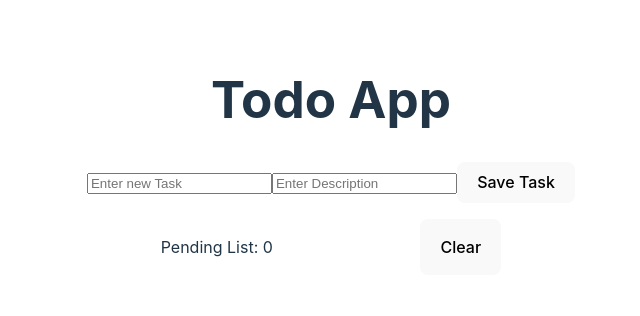
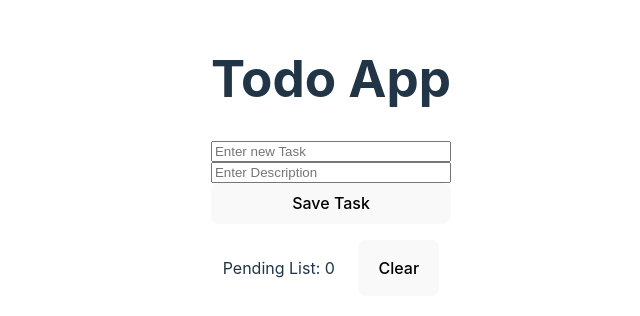
Before and after one commit to CEstradaSierra/Nueva-Todo-List, a React (Vite) app: page / in a window 1280 px wide. Shown: the part 244-560 px from the top of the page, without its empty margins (309-949 px from the left). Built offline with nearby package versions, Linux system fonts and the light colour scheme.

Commit message:
cambiar orden de los input

```diff
--- a/src/App.css
+++ b/src/App.css
@@ -61,3 +61,9 @@ footer{
   display: flex;
   justify-content: space-around;
 }
+
+form{
+  display:flex;
+  flex-direction:column;
+  justify-content:center;
+}
--- a/src/componentes/TaskCreator.jsx
+++ b/src/componentes/TaskCreator.jsx
@@ -2,8 +2,17 @@ import { useState } from 'react'
 import {useForm} from 'react-hook-form'
 export const TaskCreator=({createNewTask})=>{
     const[newTaskName,setNewTaskname]=useState('')
-    const{register,handleSubmit,reset}=useForm({mode:"onChange"})
+    const{register,handleSubmit,reset,formState:{errors}}=useForm({mode:"onChange"})
 
+    const registerOptions={
+        name:{
+            required:"Name is required",
+            minLength:{
+                value:3,
+                message:"Name must have At least 3 characters"
+            },
+        },
+    }
     const onFormSubmit=(data)=>{
         createNewTask(data.name,data.description);
         reset()
@@ -12,7 +21,10 @@ export const TaskCreator=({createNewTask})=>{
     return(
         <>
         <form onSubmit={handleSubmit(onFormSubmit)} className='formulario'>
-        <input type="text" placeholder='Enter new Task' {...register('name')}/>
+        <input type="text" placeholder='Enter new Task' {...register('name',registerOptions.name)}/>
+        <small>
+            {errors?.name && errors.name.message}
+        </small>
         <input type="text" placeholder="Enter Description" {...register('description')} />
         <button >Save Task</button>
         </form>
```
